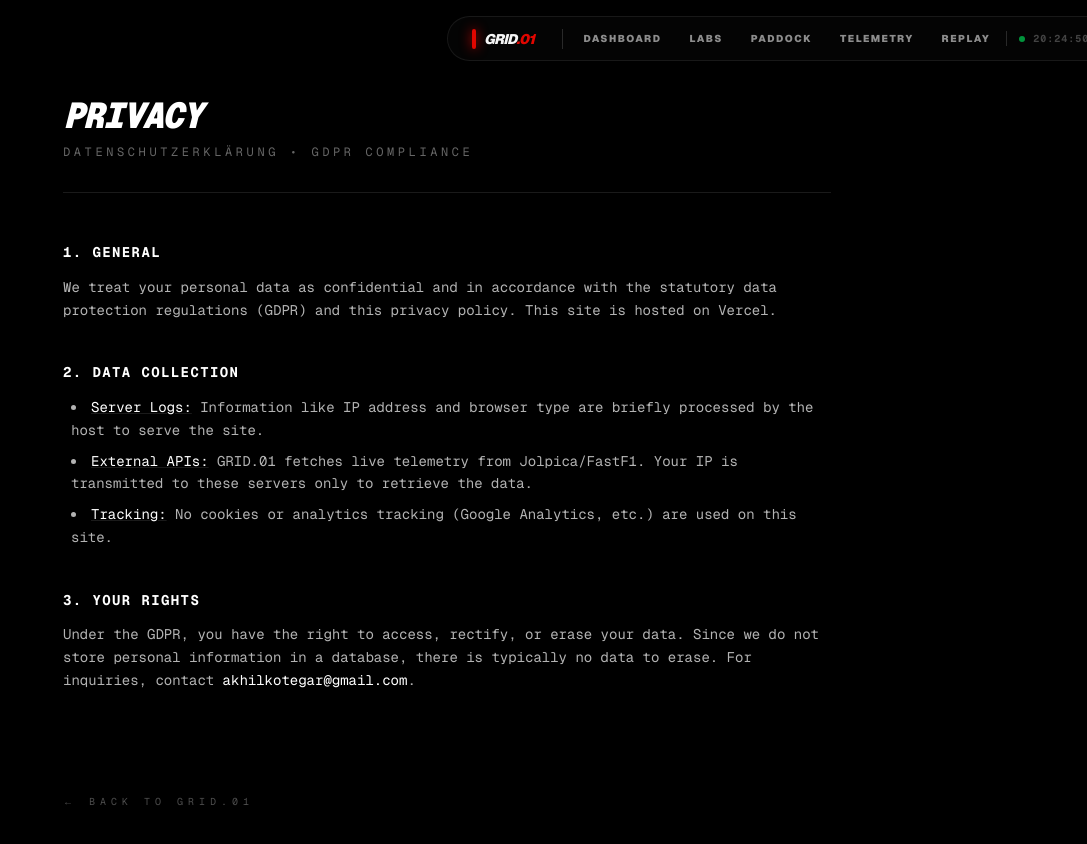
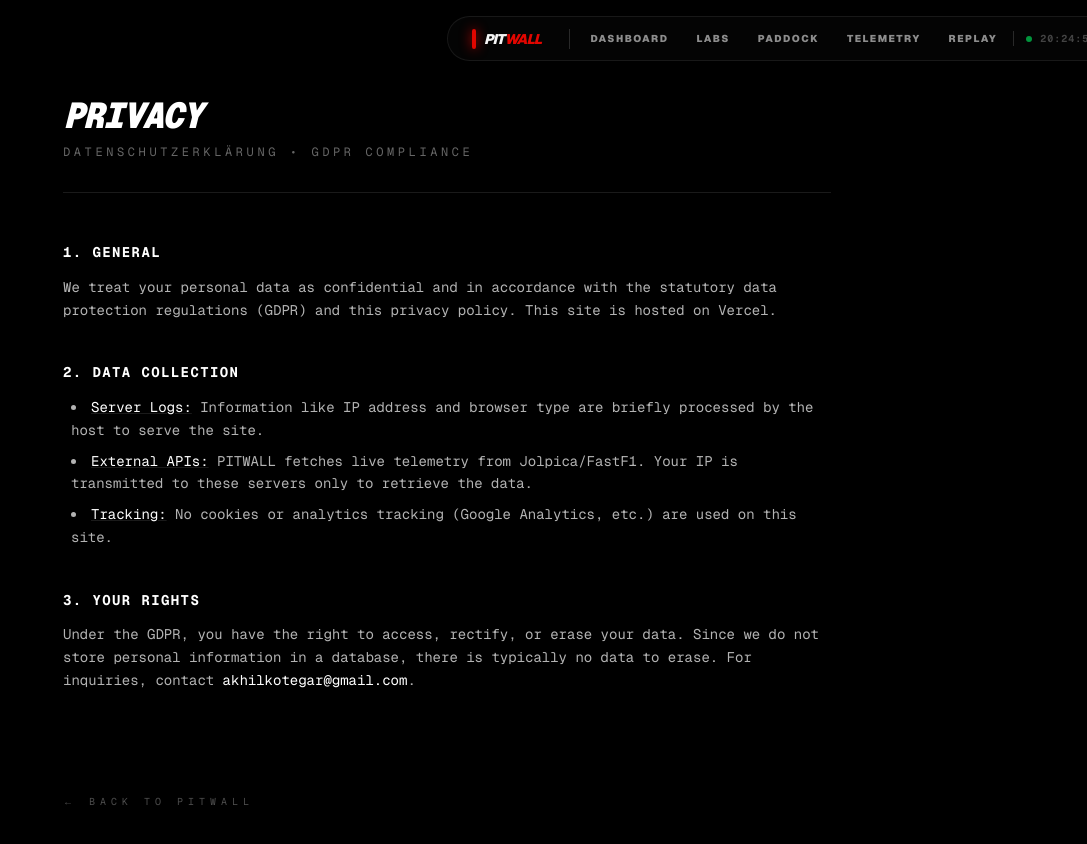
Before and after one commit to AKHILESHKOTEGAR/grid-01-dashboard, a Next.js app: page /privacy in a window 1280 px wide. Shown: the top 844 px of the page, without its empty margins (193-1280 px from the left). Built offline with nearby package versions, Linux system fonts and the light colour scheme.

Commit message:
rebrand: GRID.01 → PITWALL

```diff
--- a/app/globals.css
+++ b/app/globals.css
@@ -1,7 +1,7 @@
 @import "tailwindcss";
 
 /* ====================================================
-   GRID.01 — GLOBAL THEME SYSTEM
+   PITWALL — GLOBAL THEME SYSTEM
    Dark mode only. No light mode.
    ==================================================== */
 
--- a/app/impressum/page.tsx
+++ b/app/impressum/page.tsx
@@ -37,7 +37,7 @@ export default function Impressum() {
                 </section>
 
                 <footer className="pt-12">
-                    <a href="/" className="text-[10px] uppercase tracking-[0.5em] text-white/30 hover:text-white transition-colors">← Back to Grid.01</a>
+                    <a href="/" className="text-[10px] uppercase tracking-[0.5em] text-white/30 hover:text-white transition-colors">← Back to Pitwall</a>
                 </footer>
             </div>
         </main>
--- a/app/layout.tsx
+++ b/app/layout.tsx
@@ -17,12 +17,12 @@ const geistMono = Geist_Mono({
 });
 
 export const metadata: Metadata = {
-  title: "GRID.01 — F1 Immersive Dashboard",
+  title: "PITWALL — F1 Immersive Dashboard",
   description:
     "Real-time Formula 1 analytics. Race results, live telemetry, driver standings, and AI-powered team intelligence for the 2026 season.",
-  keywords: ["Formula 1", "F1", "2026", "race results", "telemetry", "driver standings", "GRID.01"],
+  keywords: ["Formula 1", "F1", "2026", "race results", "telemetry", "driver standings", "PITWALL"],
   openGraph: {
-    title: "GRID.01 — F1 Immersive Dashboard",
+    title: "PITWALL — F1 Immersive Dashboard",
     description: "Live race results, driver standings, telemetry and paddock intelligence.",
     type: "website",
   },
--- a/app/page.tsx
+++ b/app/page.tsx
@@ -401,7 +401,7 @@ export default function Home() {
         <footer className="mt-auto pt-16 pb-10 flex flex-col items-center gap-4 text-[8px] font-black uppercase tracking-[0.6em] text-center px-4"
           style={{ color: "var(--text-4)" }}>
           <div className="flex flex-col gap-1">
-            <p>© 2026 GRID.01 • AKHILESH KOTEGAR</p>
+            <p>© 2026 PITWALL • AKHILESH KOTEGAR</p>
             <p style={{ color: "var(--text-3)" }}>WITH LOTS OF LOVE TO MY CO-DRIVER — DUBU</p>
           </div>
           <p className="max-w-2xl leading-relaxed normal-case tracking-widest text-[7px]">
--- a/app/privacy/page.tsx
+++ b/app/privacy/page.tsx
@@ -17,7 +17,7 @@ export default function Privacy() {
                         <h2 className="text-white font-bold uppercase tracking-widest mb-3">2. Data Collection</h2>
                         <ul className="list-disc list-inside space-y-2 ml-2">
                             <li><span className="text-white underline decoration-white/10">Server Logs:</span> Information like IP address and browser type are briefly processed by the host to serve the site.</li>
-                            <li><span className="text-white underline decoration-white/10">External APIs:</span> GRID.01 fetches live telemetry from Jolpica/FastF1. Your IP is transmitted to these servers only to retrieve the data.</li>
+                            <li><span className="text-white underline decoration-white/10">External APIs:</span> PITWALL fetches live telemetry from Jolpica/FastF1. Your IP is transmitted to these servers only to retrieve the data.</li>
                             <li><span className="text-white underline decoration-white/10">Tracking:</span> No cookies or analytics tracking (Google Analytics, etc.) are used on this site.</li>
                         </ul>
                     </div>
@@ -29,7 +29,7 @@ export default function Privacy() {
                 </section>
 
                 <footer className="pt-12">
-                    <a href="/" className="text-[10px] uppercase tracking-[0.5em] text-white/30 hover:text-white transition-colors">← Back to Grid.01</a>
+                    <a href="/" className="text-[10px] uppercase tracking-[0.5em] text-white/30 hover:text-white transition-colors">← Back to Pitwall</a>
                 </footer>
             </div>
         </main>
--- a/app/replay/page.tsx
+++ b/app/replay/page.tsx
@@ -615,7 +615,7 @@ export default function ReplayPage() {
               {/* Watermark */}
               <text x={SVG_W / 2} y={SVG_H / 2 + 16} textAnchor="middle"
                 fill="rgba(255,255,255,0.015)" fontSize="52" fontWeight="900" fontFamily="monospace">
-                GRID.01
+                PITWALL
               </text>
 
               {/* Safety car — pre-rendered, position updated via DOM ref */}
--- a/components/Navbar.tsx
+++ b/components/Navbar.tsx
@@ -66,7 +66,7 @@ export default function Navbar() {
       <Link href="/" className="flex items-center gap-2 px-4 mr-1 group">
         <div className="w-1 h-5 rounded-full" style={{ background: "#E10600", boxShadow: "0 0 12px #E10600" }} />
         <span className="text-sm font-black italic tracking-tighter uppercase transition-colors" style={{ color: "var(--text)" }}>
-          GRID<span style={{ color: "#E10600" }}>.01</span>
+          PIT<span style={{ color: "#E10600" }}>WALL</span>
         </span>
       </Link>
 
```
